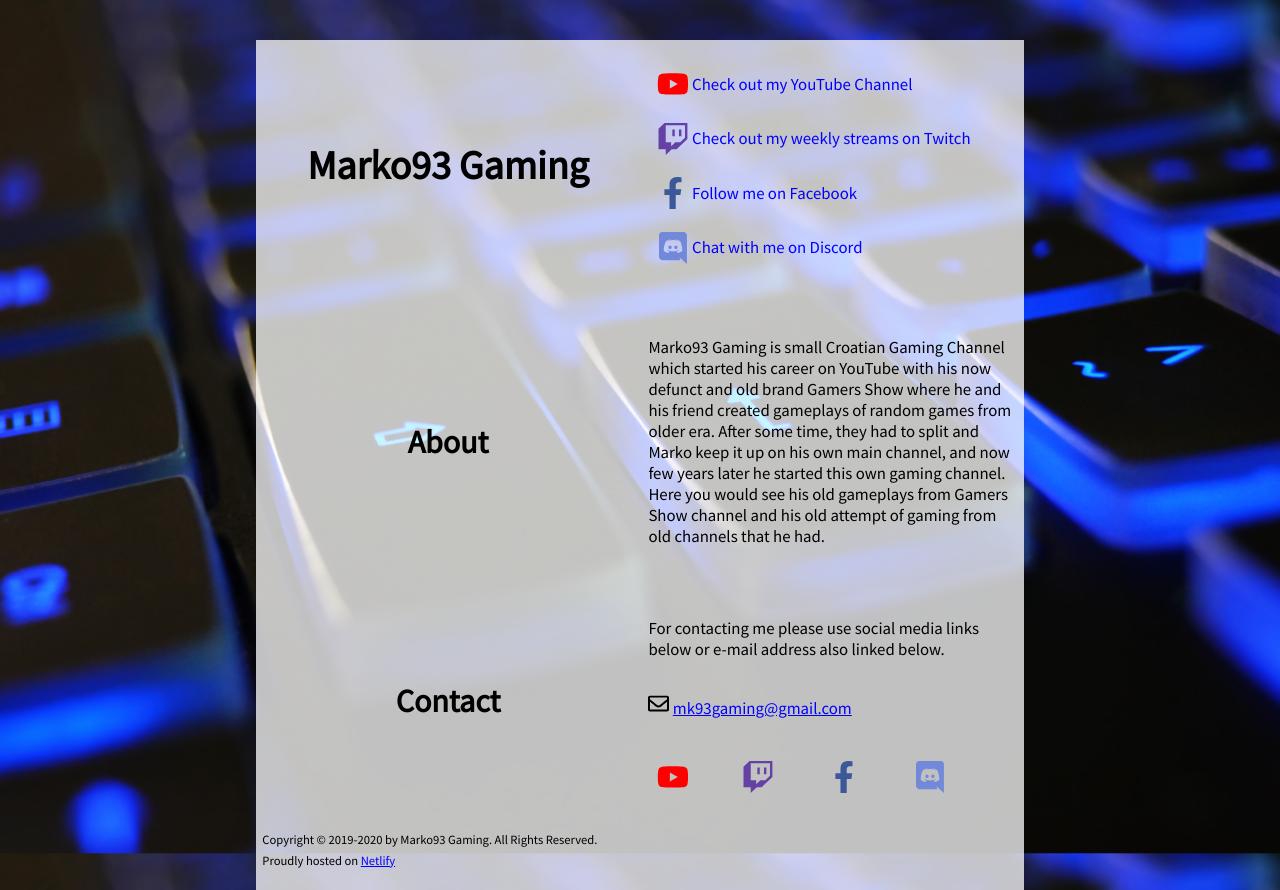
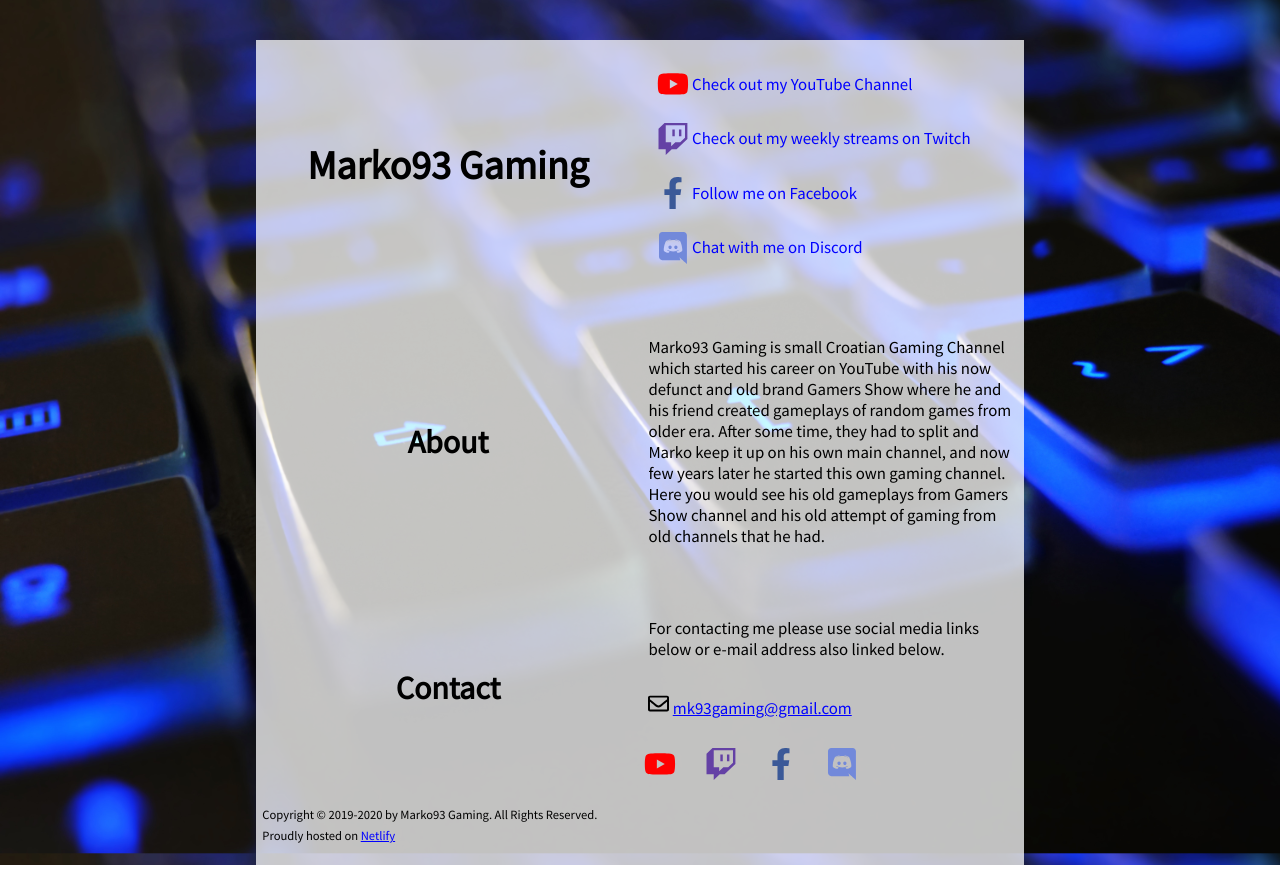
Before and after one commit to idzan/mk93gaming, a plain HTML site: page index.html in a window 1280 px wide. After the commit the page ends 865 px from the top, so only its background shows below. Drawn offline with Linux system fonts and the light colour scheme.

Commit message:
Visual fix for link spacing aka icon spacing in contact section of site

```diff
--- a/scss/main.scss
+++ b/scss/main.scss
@@ -103,7 +103,7 @@ main {
     }
     .social-links {
         display: inline-flex;
-        padding: 1em;
+        padding: .25em;
         margin-right: 1em;
     }
     h2 {
```
Also changed, not shown: css/main.css.
